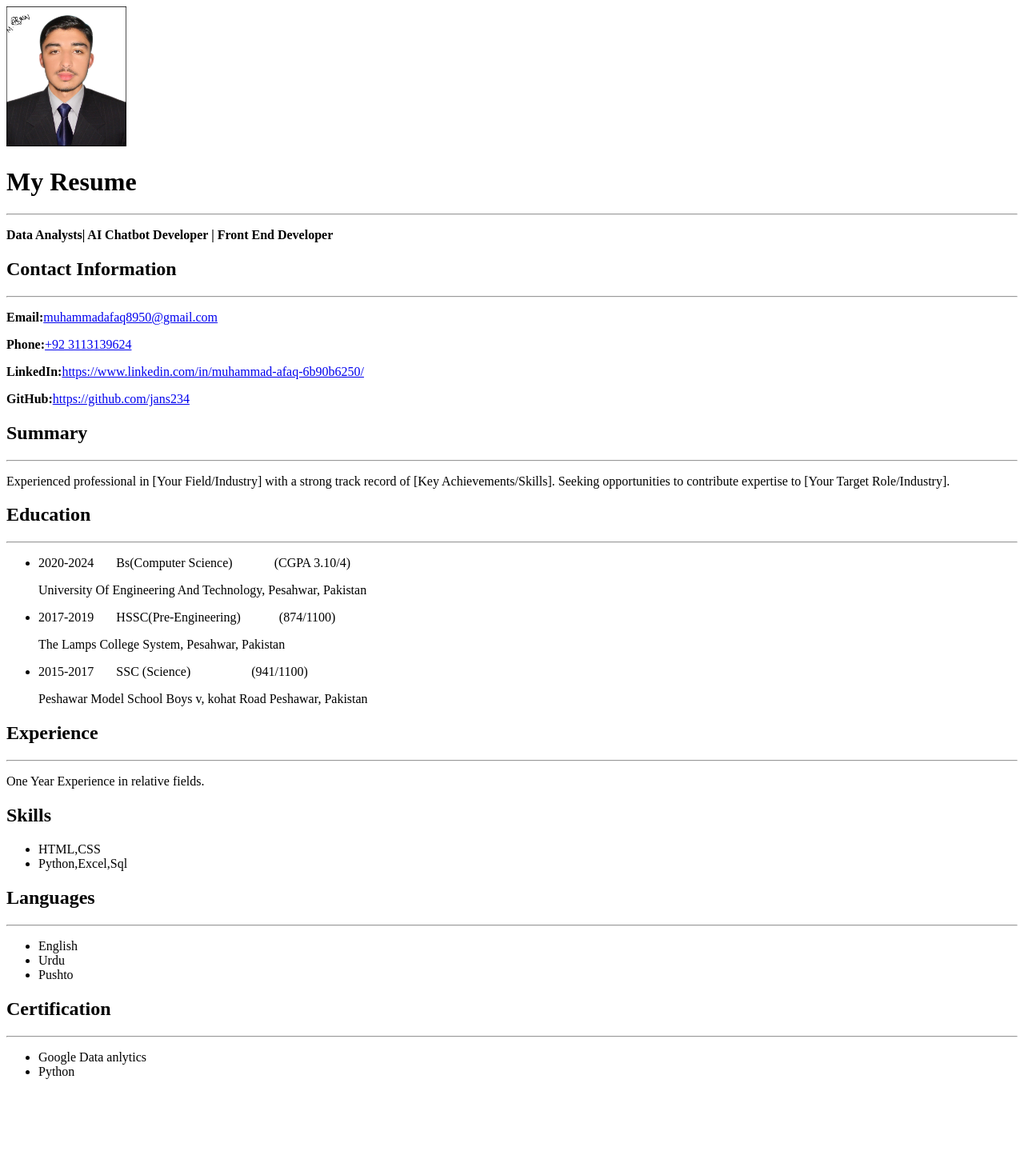
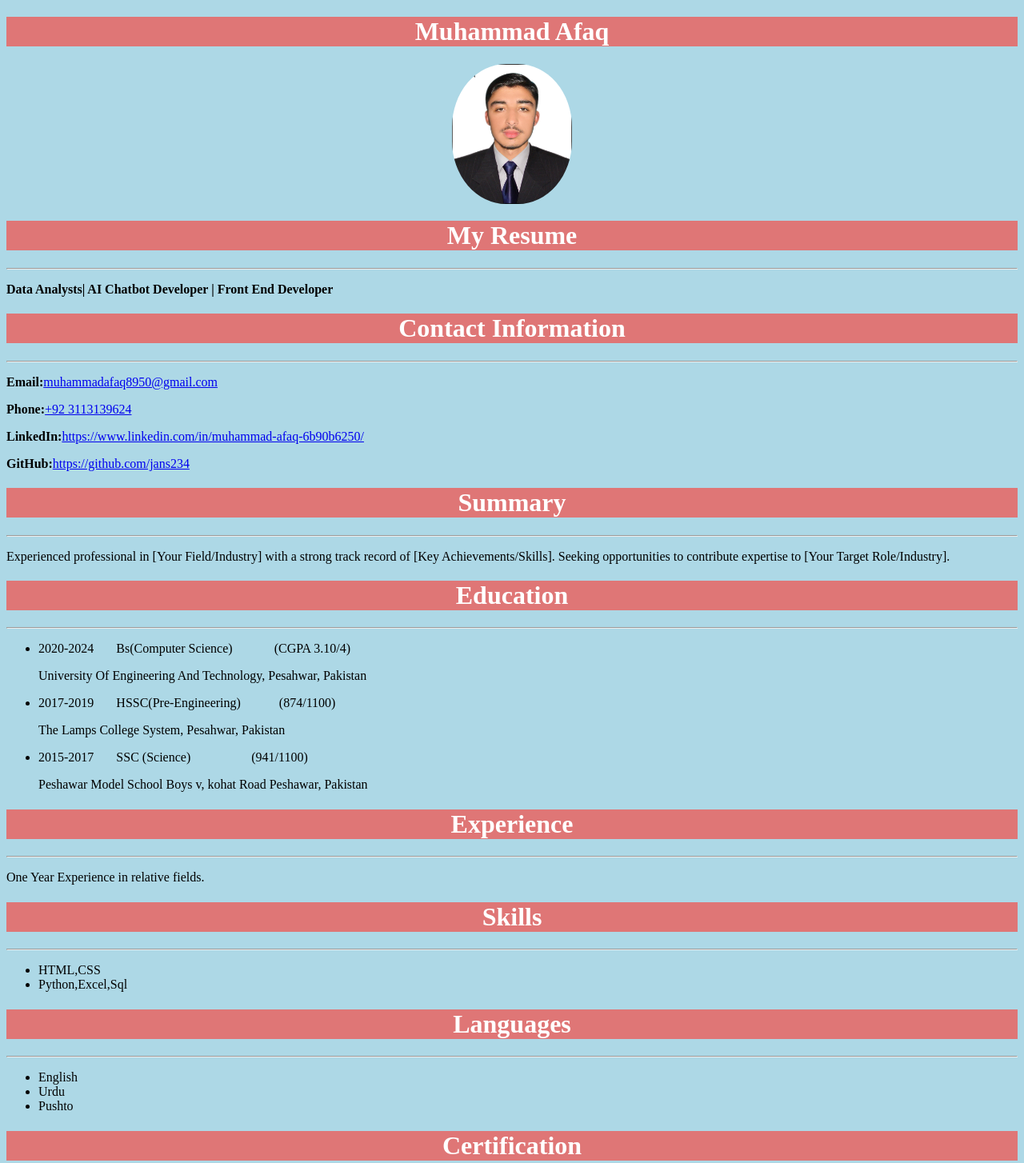
Before and after one commit to jans234/Chatbot-Peshawar, a plain HTML site: page index.html in a window 1280 px wide. Shown: the top 1454 px of the page at 80% size. Before the commit the page ends 1365 px from the top, so only its background shows below. Drawn offline with Linux system fonts and the light colour scheme.

Commit message:
My Resume

```diff
--- a/index.html
+++ b/index.html
@@ -5,15 +5,83 @@
     <meta charset="UTF-8">
     <meta name="viewport" content="width=device-width, initial-scale=1.0">
     <title>Muhammad Afaq -Resume</title>
+    <style>
+        body{
+            background-color: lightblue;
+        }
+        .resume h1{
+            background-color: rgb(223, 118, 118);
+            color: white;
+            border: rgb(228, 112, 112);
+
+            text-align: center;
+
+        }
+        img{
+            border-radius: 45%;
+            margin-left: auto;
+            margin-right: auto;
+            display: block;
+
+        }
+        .contact h1{
+            border: 5px rgb(169, 88, 88);
+            background-color:rgb(223, 118, 118);
+             color: white;
+             text-align: center;
+
+        }
+        .Summary h1{
+            color: white;
+            background-color:rgb(223, 118, 118);
+            text-align: center;
+        }
+        .Education h1{
+            background-color: rgb(223, 118, 118);
+            color: white;
+            text-align: center;
+        }
+        .Experience h1{
+            background-color: rgb(223, 118, 118);
+            color: white;
+            text-align: center;
+        }
+        .Skills h1{
+            background-color: rgb(223, 118, 118);
+            color: white;
+            text-align: center;
+        }
+        .Languages h1{
+            background-color: rgb(223, 118, 118);
+            color: white;
+            text-align: center;
+        }
+        .Certification h1{
+            background-color: rgb(223, 118, 118);
+            color: white;
+            text-align: center;
+        }
+        #Header{
+            color: white;
+            background-color:rgb(223, 118, 118) ;
+            text-align: center;
+
+
+        }
+    </style>
 </head>
 
 <body>
-    <img width="150px" src="aaa.jpg" alt="Me">
-    <h1>My Resume</h1>
-    <hr>
+    <h1 id="Header">Muhammad Afaq</h1>
+    <img width="150px" src="aaa.jpg" alt="Me" class="rounded-image">
+    <div class="resume">
+        <h1>My Resume</h1>
+        <hr>
+    </div>
+
     <p><b>Data Analysts| AI Chatbot Developer | Front End Developer</b></p>
     <div class="contact">
-        <h2>Contact Information</h2>
+        <h1>Contact Information</h1>
         <hr>
         <p><b>Email:</b><a href="muhammadafaq8950@gmail.com">muhammadafaq8950@gmail.com</a></p>
         <p><b>Phone:</b><a href="+92 3113139624">+92 3113139624</a></p>
@@ -23,14 +91,14 @@
         <p><b>GitHub:</b><a href="https://github.com/jans234">https://github.com/jans234</a></p>
     </div>
 
-    <div>
-        <h2>Summary</h2>
+    <div class="Summary">
+        <h1>Summary</h1>
         <hr>
         <p>Experienced professional in [Your Field/Industry] with a strong track record of [Key Achievements/Skills].
             Seeking opportunities to contribute expertise to [Your Target Role/Industry].</p>
     </div>
     <div class="Education">
-        <h2>Education</h2>
+        <h1>Education</h1>
         <hr>
         <ul>
             <li>2020-2024 &nbsp;&nbsp;&nbsp;&nbsp;&nbsp;&nbsp;Bs(Computer Science)
@@ -47,20 +115,21 @@
 
     </div>
     <div class="Experience">
-        <h2>Experience</h2>
+        <h1>Experience</h1>
         <hr>
         <p>One Year Experience in relative fields.</p>
     </div>
 
     <div class="Skills">
-        <h2>Skills</h2>
+        <h1>Skills</h1>
+        <hr>
         <ul>
             <li>HTML,CSS</li>
             <li>Python,Excel,Sql</li>
         </ul>
     </div>
     <div class="Languages">
-        <h2>Languages</h2>
+        <h1>Languages</h1>
         <hr>
         <ul>
             <li>English</li>
@@ -69,11 +138,11 @@
         </ul>
     </div>
     <div class="Certification">
-        <h2>Certification</h2>
+        <h1>Certification</h1>
         <hr>
         <ul>
-        <li>Google Data anlytics</li>
-        <li>Python</li>
+            <li>Google Data anlytics</li>
+            <li>Python</li>
         </ul>
 
     </div>
```
